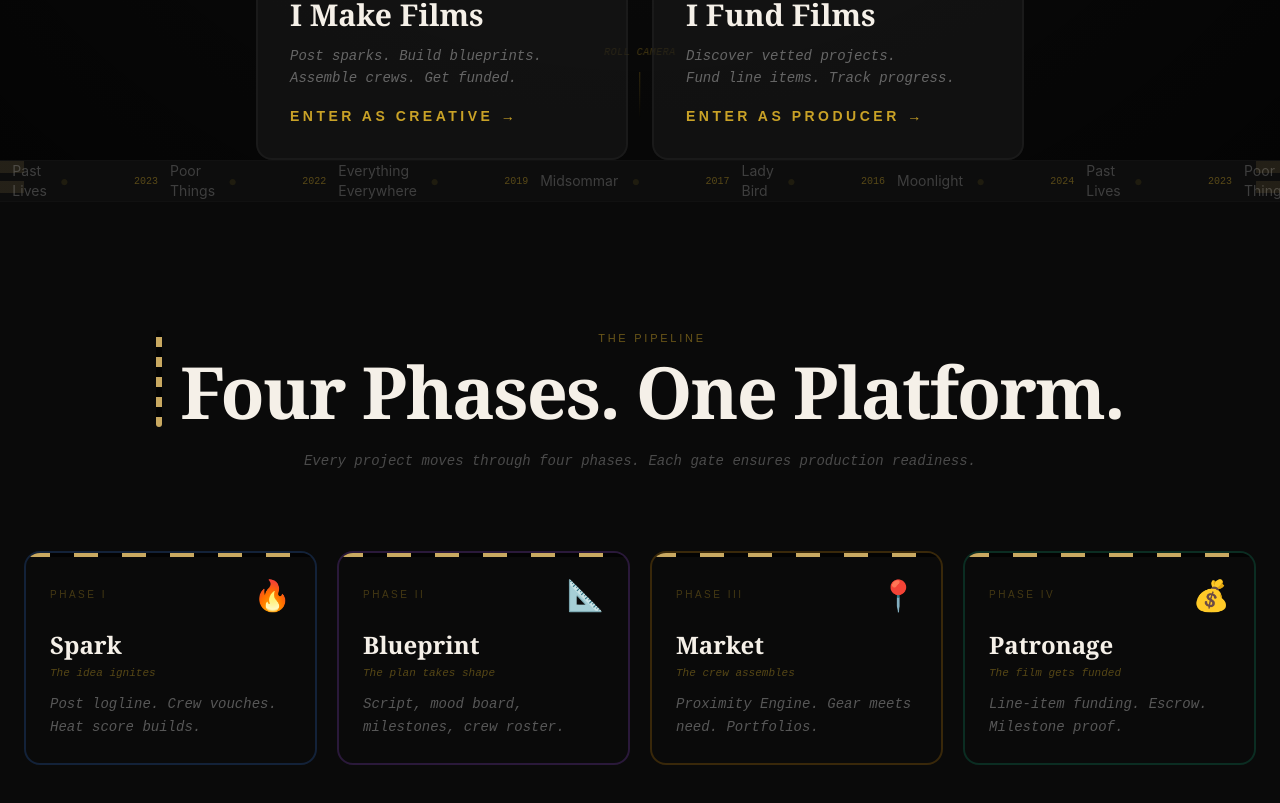
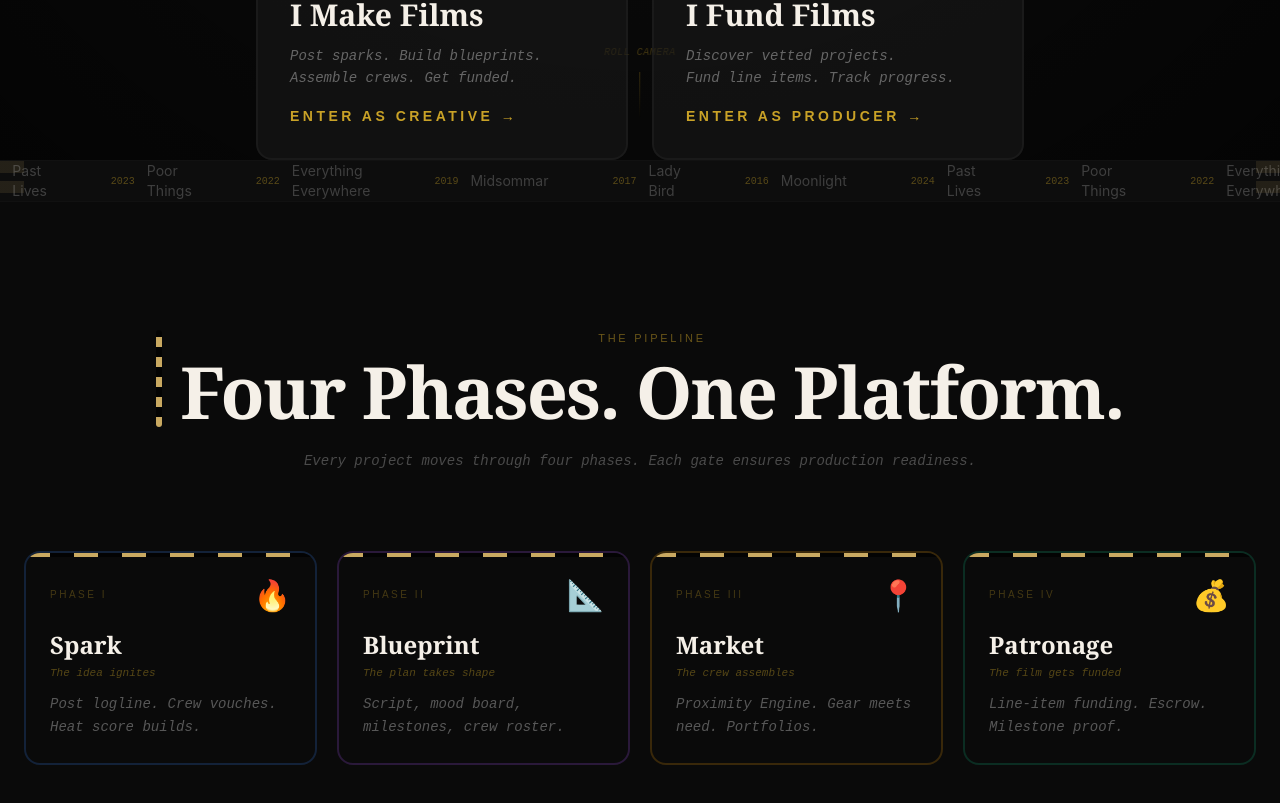
Before and after one commit to AJ1504/frame-app, a Next.js app: page / in a window 1280 px wide. Shown: the part 997-1800 px from the top of the page. Built offline with nearby package versions, Linux system fonts and the light colour scheme.

Commit message:
Remove bullet dots from filmography strip

```diff
--- a/src/app/page.tsx
+++ b/src/app/page.tsx
@@ -202,7 +202,6 @@ export default function Home() {
             <div key={i} className="flex items-center gap-3 mx-8 group cursor-default">
               <span className="mono text-[10px] text-frame-gold/40">{f.year}</span>
               <span className="text-sm text-frame-light/40 group-hover:text-frame-cream transition-colors">{f.title}</span>
-              <span className="text-frame-gold/10 text-xl">•</span>
             </div>
           ))}
         </div>
```
